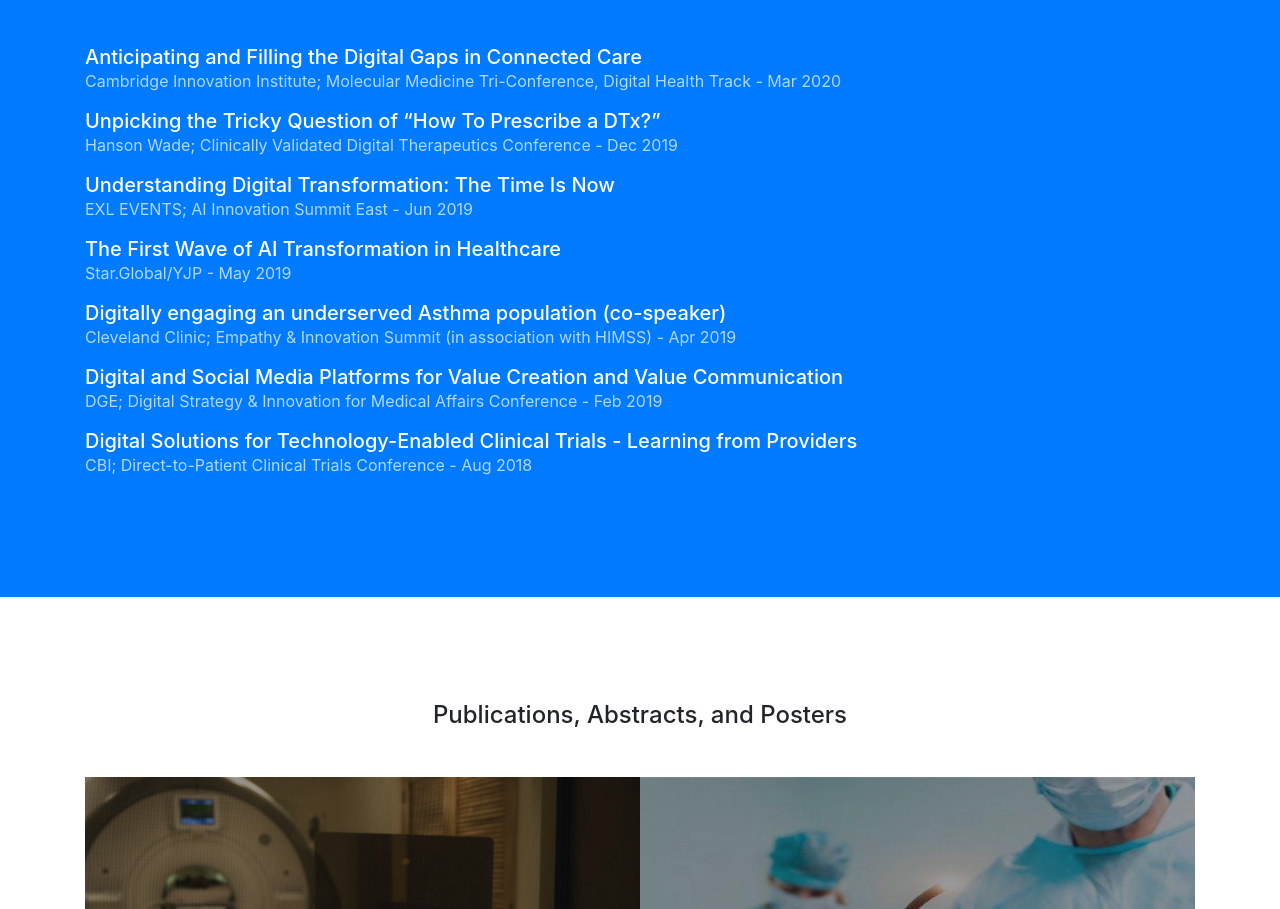
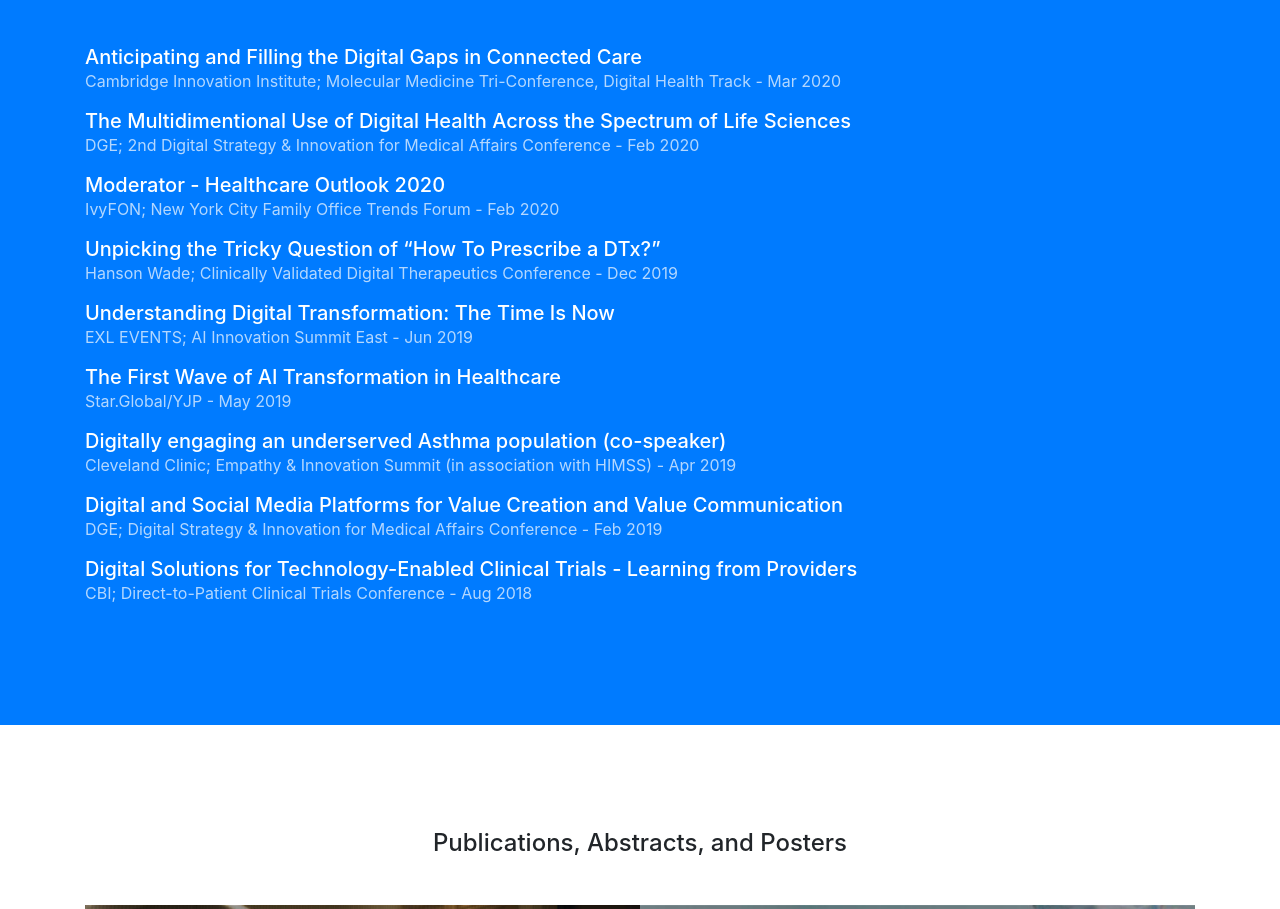
Before and after one commit to ShrawanPatel/shrawanpatel, a website with bundled scripts: page index.html in a window 1280 px wide. Shown: the part 1381-2290 px from the top of the page. Built offline with nearby package versions, Linux system fonts and the light colour scheme.

Commit message:
Addition of extra conference speaking engagements

```diff
--- a/index.html
+++ b/index.html
@@ -88,6 +88,14 @@
         <div class="col-lg-12 col-md-12 mb-3">
           <h5 class="mb-0">Anticipating and Filling the Digital Gaps in Connected Care</h5>
           <p class="text-faded mb-0">Cambridge Innovation Institute; Molecular Medicine Tri-Conference, Digital Health Track - Mar 2020</p>
+        </div>
+         <div class="col-lg-12 col-md-12 mb-3">
+          <h5 class="mb-0">The Multidimentional Use of Digital Health Across the Spectrum of Life Sciences</h5>
+          <p class="text-faded mb-0">DGE; 2nd Digital Strategy &amp; Innovation for Medical Affairs Conference - Feb 2020</p>
+        </div>
+        <div class="col-lg-12 col-md-12 mb-3">
+          <h5 class="mb-0">Moderator - Healthcare Outlook 2020</h5>
+          <p class="text-faded mb-0">IvyFON; New York City Family Office Trends Forum - Feb 2020</p>
         </div>
         <div class="col-lg-12 col-md-12 mb-3"><a href="./documents/Clinically_Validated_DTx_Summit_2019_Full_Event_Guide.pdf" target="_blank">
           <h5 class="mb-0 text-white">Unpicking the Tricky Question of “How To Prescribe a DTx?”</h5>
```
